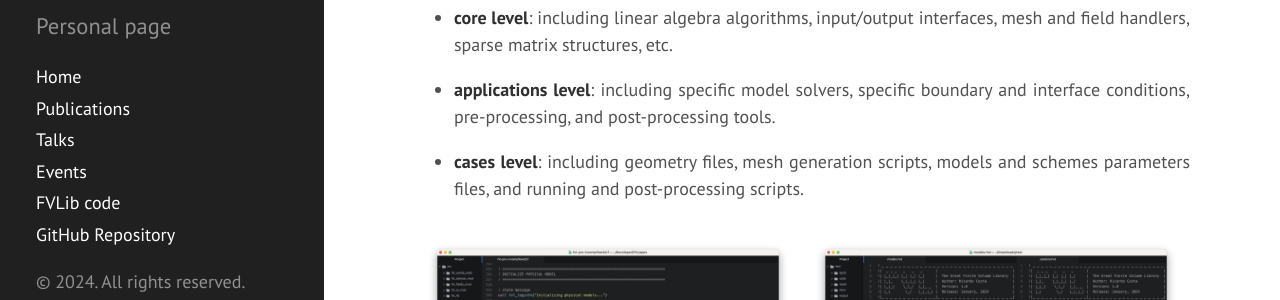
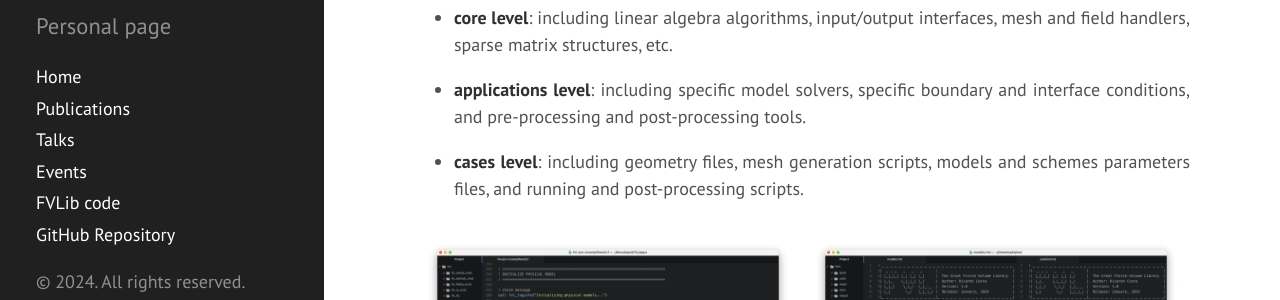
Before and after one commit to ricardodpcosta/ricardodpcosta.github.io, a Jekyll site: the page built from fvlib.md, in a window 1280 px wide and 900 px high, scrolled down 453 px. Shown: the part 182-482 px from the top of the window. Built offline with Jekyll 4.4.1, drawn with Linux system fonts in a browser that asks for light colours; Markdown is read by kramdown in place of the engine named in the settings.

Commit message:
Update fvlib.md

```diff
--- a/fvlib.md
+++ b/fvlib.md
@@ -21,7 +21,7 @@ The FVLib code is programmed in modern Fortran (2003/2008 standards) with an obj
 
 - **core level**: including linear algebra algorithms, input/output interfaces, mesh and field handlers, sparse matrix structures, etc.
 
-- **applications level**: including specific model solvers, specific boundary and interface conditions, pre-processing, and post-processing tools.
+- **applications level**: including specific model solvers, specific boundary and interface conditions, and pre-processing and post-processing tools.
 
 - **cases level**: including geometry files, mesh generation scripts, models and schemes parameters files, and running and post-processing scripts.
 
```
